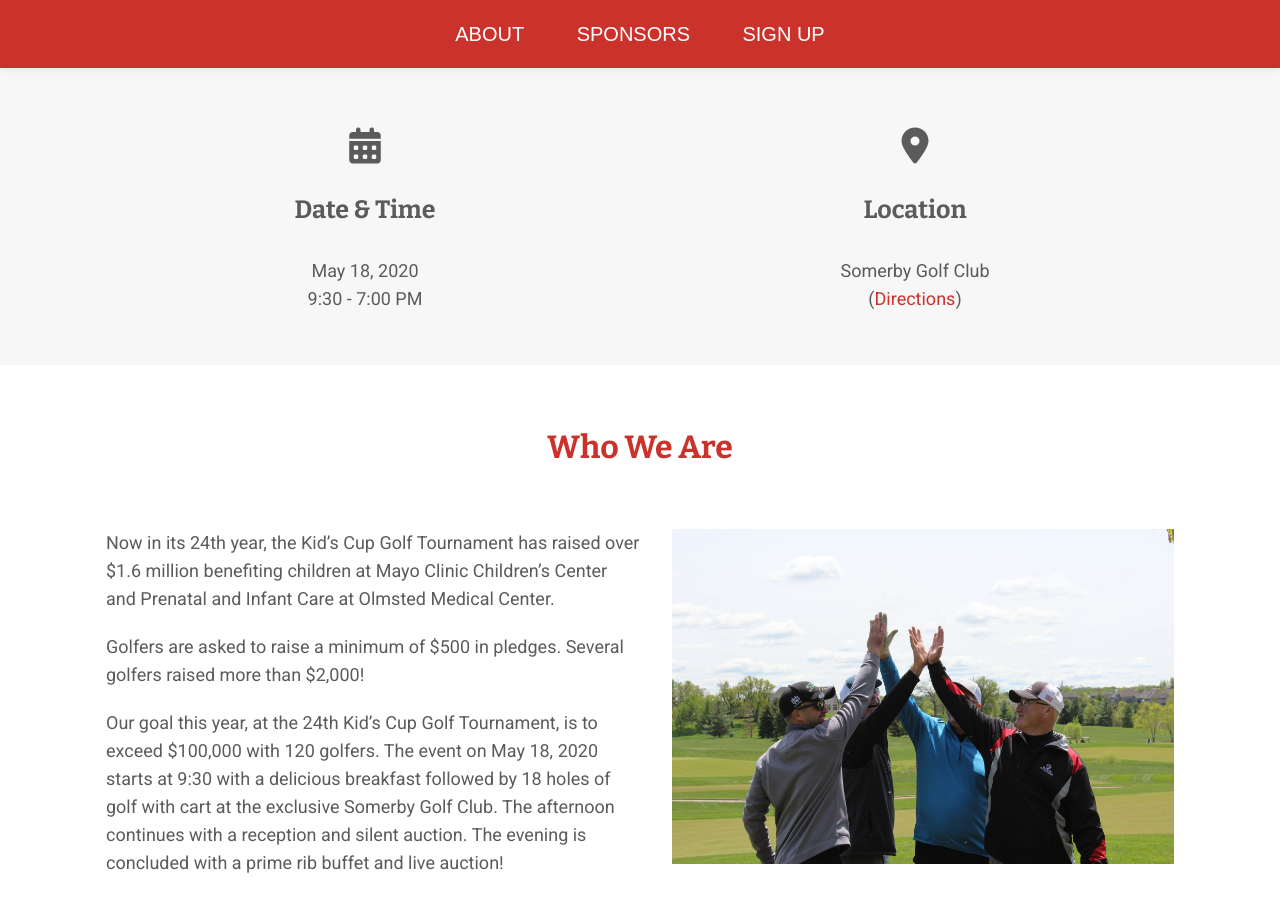
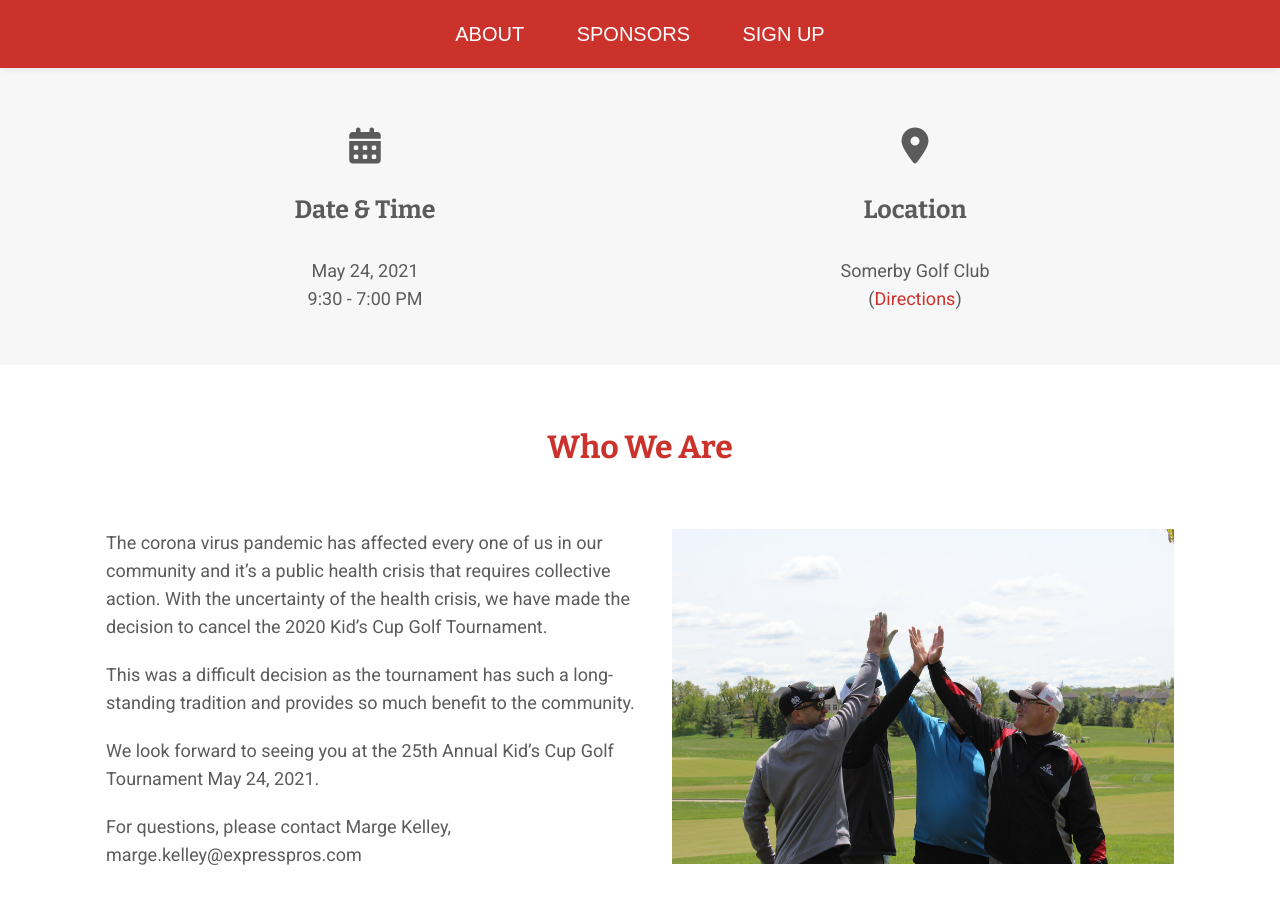
Before and after one commit to kidscuprochester/kidscuprochester.github.io, a Jekyll site: the page built from index.md, in a window 1280 px wide and 900 px high, scrolled down 842 px. Built offline with Jekyll 4.4.1, drawn with Linux system fonts in a browser that asks for light colours; nearby versions of some CDN libraries; some of the changed text lies outside the part shown.

Commit message:
Updated Config

```diff
--- a/_config.yml
+++ b/_config.yml
@@ -31,24 +31,24 @@ quick_actions:
     button_text: I want to buy tickets
     button_link: mailto:marge.kelley@expresspros.com?subject=Kid's Cup Rochester Tickets&body=I%20would%20like%20to%20purchase%20tickets%20to%20the%20Kid's%20Cup%20Social%20Hour%20and%20Dinner!
 next_event:
-  date: 2020-05-18 00:00:00.000000000 Z
+  date: 2021-05-24 00:00:00.000000000 Z
   time: 9:30 - 7:00 PM
   location: Somerby Golf Club
   directions_url: https://www.google.com/maps/dir//''/@44.0477542,-92.6697751,13z/data=!4m8!4m7!1m0!1m5!1m1!1s0x87f742b8acef5c79:0xe0c57d3c2c3b35dd!2m2!1d-92.6347557!2d44.0476979
 who_we_are:
-  text: "Now in its 24th year, the Kid’s Cup Golf Tournament\nhas raised over $1.6
-    million benefiting children at\nMayo Clinic Children’s Center and Prenatal and
-    Infant Care at Olmsted Medical Center.\n\nGolfers are asked to raise a minimum
-    of $500 in pledges. Several golfers raised more than $2,000! \n\nOur goal this
-    year, at the 24th Kid’s Cup Golf Tournament, is to exceed $100,000 with 120 golfers.
-    \ The event on May 18, 2020 starts at 9:30 with a delicious breakfast followed
-    by 18 holes of golf with cart at the exclusive Somerby Golf Club.  The afternoon
-    continues with a reception and silent auction.  The evening is concluded with
-    a prime rib buffet and live auction! "
+  text: |-
+    The corona virus pandemic has affected every one of us in our community and it’s a public health crisis that requires collective action. With the uncertainty of the health crisis, we have made the decision to cancel the 2020 Kid’s Cup Golf Tournament.
+
+    This was a difficult decision as the tournament has such a long-standing tradition and provides so much benefit to the community.
+
+    We look forward to seeing you at the 25th Annual Kid’s Cup Golf Tournament May 24, 2021.
+
+    For questions, please contact Marge Kelley, marge.kelley@expresspros.com
   image: "/uploads/Team%20High%20Five-54a5d6.jpg"
 whats_new:
   text: |
-    The tournament will be held at [Somerby Golf Club](http://www.somerby.com), South East Minnesota's premiere championship golf club, on May 18, 2020
+    The tournament will be held at [Somerby Golf Club](http://www.somerby.com), South East Minnesota's premiere championship golf club, on May 24, 2021.
+
     The tournament will be 18 holes, leaving more time for our golfers to enjoy dinner, along with our silent auction.
     ##### Schedule of Events:
     * 9:30 AM - Registration and hot breakfast buffet
```
